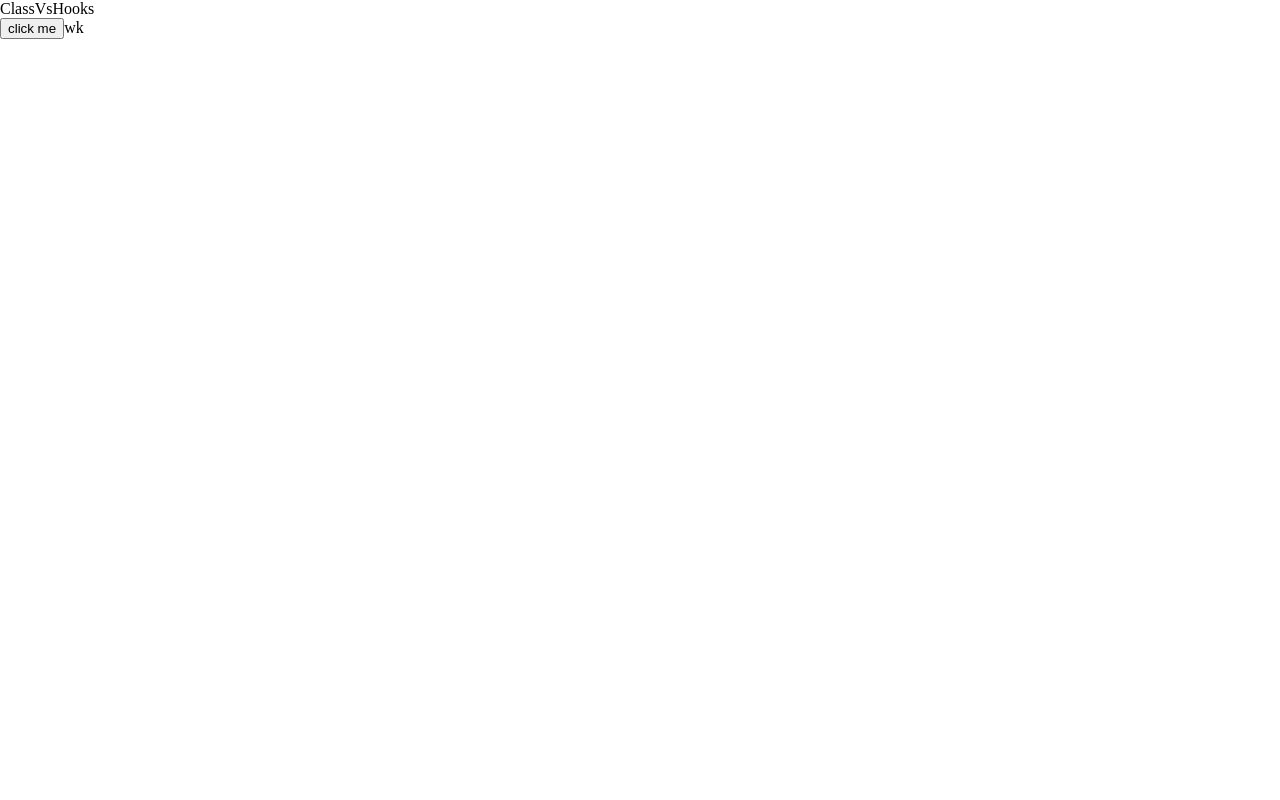
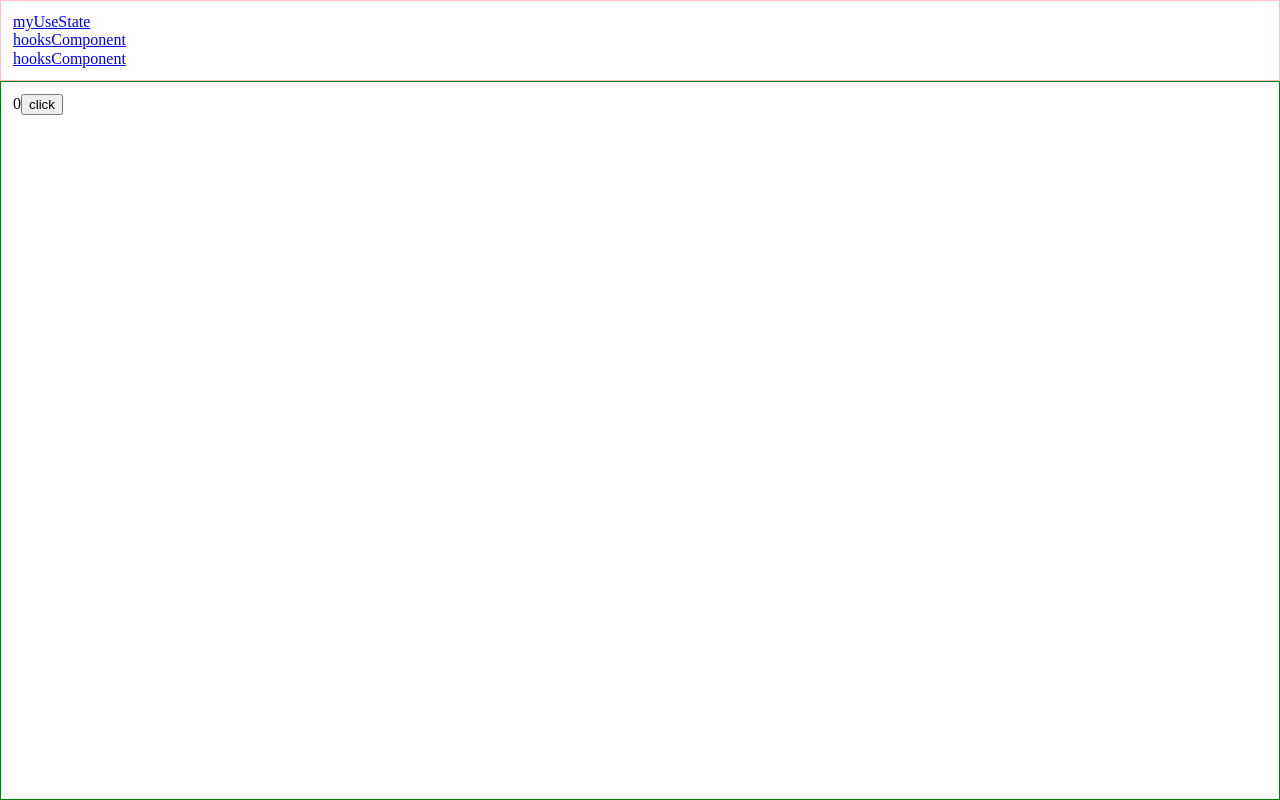
Before and after one commit to wangkaiwd/react-hooks-ts-practice, a React (Create React App) app: page /myUseState in a window 1280 px wide. Built offline with nearby package versions, Linux system fonts and the light colour scheme.

Commit message:
feat: arrange page structure for main page

```diff
--- a/craco.config.js
+++ b/craco.config.js
@@ -1,7 +1,6 @@
 const path = require('path');
 const WebpackBar = require('webpackbar');
 const CracoAntDesignPlugin = require('craco-antd');
-const HardSourceWebpackPlugin = require('hard-source-webpack-plugin');
 const BundleAnalyzerPlugin = require('webpack-bundle-analyzer').BundleAnalyzerPlugin;
 const isAnalysis = process.env.REACT_APP_MODE === 'analysis', isDev = process.env.NODE_ENV === 'development',
   isProd = process.env.NODE_ENV === 'production';
@@ -10,7 +9,6 @@ const absPath = (dir) => path.resolve(__dirname, dir);
 const generatePlugins = () => {
   const plugins = [
     new WebpackBar(),
-    new HardSourceWebpackPlugin(),
   ];
   if (isAnalysis) {
     plugins.push(new BundleAnalyzerPlugin());
@@ -20,14 +18,14 @@ const generatePlugins = () => {
 
 module.exports = {
   eslint: {
-    enable: false
+    enable: false,
   },
   webpack: {
     devtool: isDev ? 'cheap-module-eval-source-map' : 'none',
     alias: {
-      '@': absPath('./src')
+      '@': absPath('./src'),
     },
-    plugins: generatePlugins()
+    plugins: generatePlugins(),
   },
-  plugins: [{ plugin: CracoAntDesignPlugin }]
+  plugins: [{ plugin: CracoAntDesignPlugin }],
 };
--- /dev/null
+++ b/src/App.scss
@@ -0,0 +1,14 @@
+.page-wrapper {
+  display: flex;
+  flex-direction: column;
+  height: 100%;
+  .link-content {
+    padding: 12px;
+    border: 1px solid pink;
+  }
+  .demo-content {
+    padding: 12px;
+    border: 1px solid green;
+    flex: 1;
+  }
+}
--- a/src/App.tsx
+++ b/src/App.tsx
@@ -1,5 +1,13 @@
 import React, { useState } from 'react';
+import './App.scss';
 import ClassVsHooks, { ClassComponents } from '@/views/classVsHooks/ClassVsHooks';
+import {
+  BrowserRouter as Router,
+  Switch,
+  Route,
+  Link,
+} from 'react-router-dom';
+import Counter from '@/views/myUseState/myUseState';
 
 const App: React.FC = () => {
   const [nameConfig, setNameConfig] = useState({
@@ -12,14 +20,40 @@ const App: React.FC = () => {
     setNameConfig({ ...nameConfig });
   };
   return (
-    <div className={'app'}>
+    <Router>
+      <div className="app">
+        <div className="page-wrapper">
+          <ul className="link-content">
+            <li>
+              <Link to={'/myUseState'}>myUseState</Link>
+            </li>
+            <li>
+              <Link to={'/hooksComponent'}>hooksComponent</Link>
+            </li>
+            <li>
+              <Link to={'/hooksComponent'}>hooksComponent</Link>
+            </li>
+          </ul>
+          <div className="demo-content">
+            <Switch>
+              <Route path={'/myUseState'}>
+                <Counter/>
+              </Route>
+              <Route path={'/hooksComponent'}>
                 <ClassVsHooks/>
+              </Route>
+              <Route path={'/hooksComponent'}>
                 <ClassComponents
                   firstName={firstName}
                   lastName={lastName}
                   onChange={changeName}
                 />
+              </Route>
+            </Switch>
           </div>
+        </div>
+      </div>
+    </Router>
   );
 };
 export default App;
--- a/src/assets/styles/base.scss
+++ b/src/assets/styles/base.scss
@@ -3,7 +3,7 @@
 body {
   line-height: 1.15;
 }
-#root {
+.app {
   height: 100vh;
   overflow: hidden;
 }
--- /dev/null
+++ b/src/views/myUseState/myUseState.tsx
@@ -0,0 +1,13 @@
+import React, { useState } from 'react';
+
+const Counter = () => {
+  const [n, setN] = useState(0);
+  return (
+    <div>
+      {n}
+      <button onClick={() => setN(n + 1)}>click</button>
+    </div>
+  );
+};
+
+export default Counter;
```
Also changed, not shown: package.json (+4 -3 lines), 1 other file (tests, documents, lock files or other folders). Lines whose indentation alone changed are shown as unchanged.
